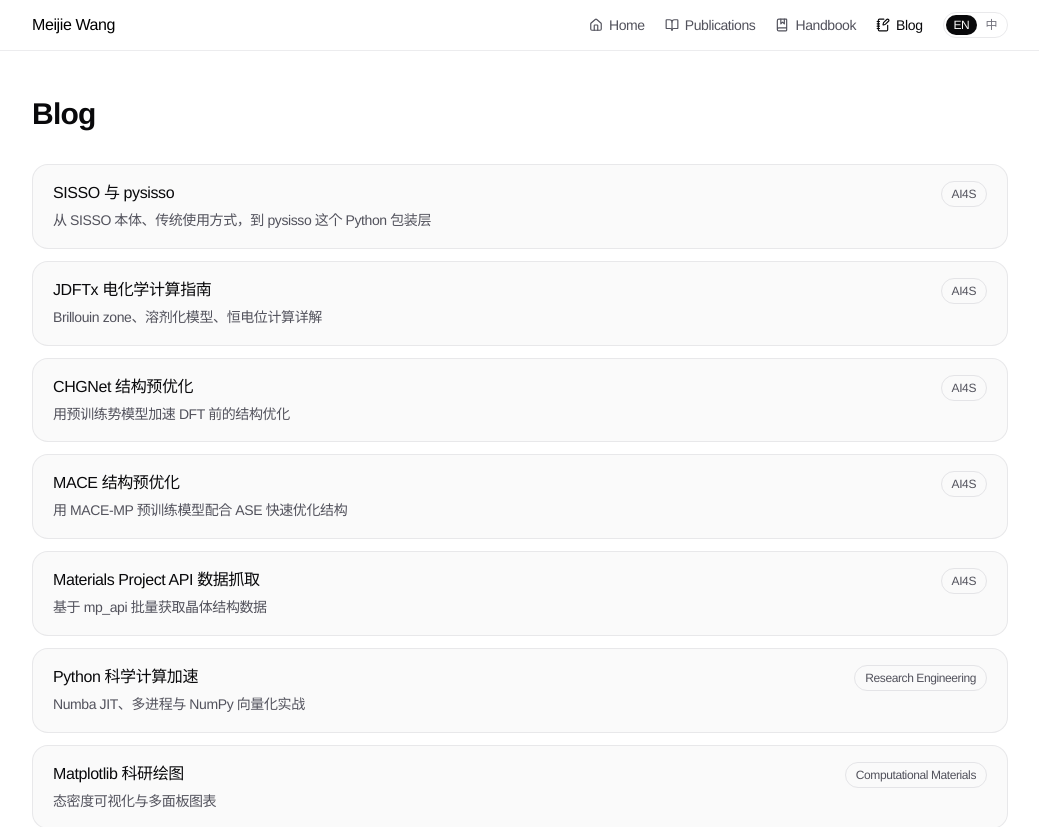
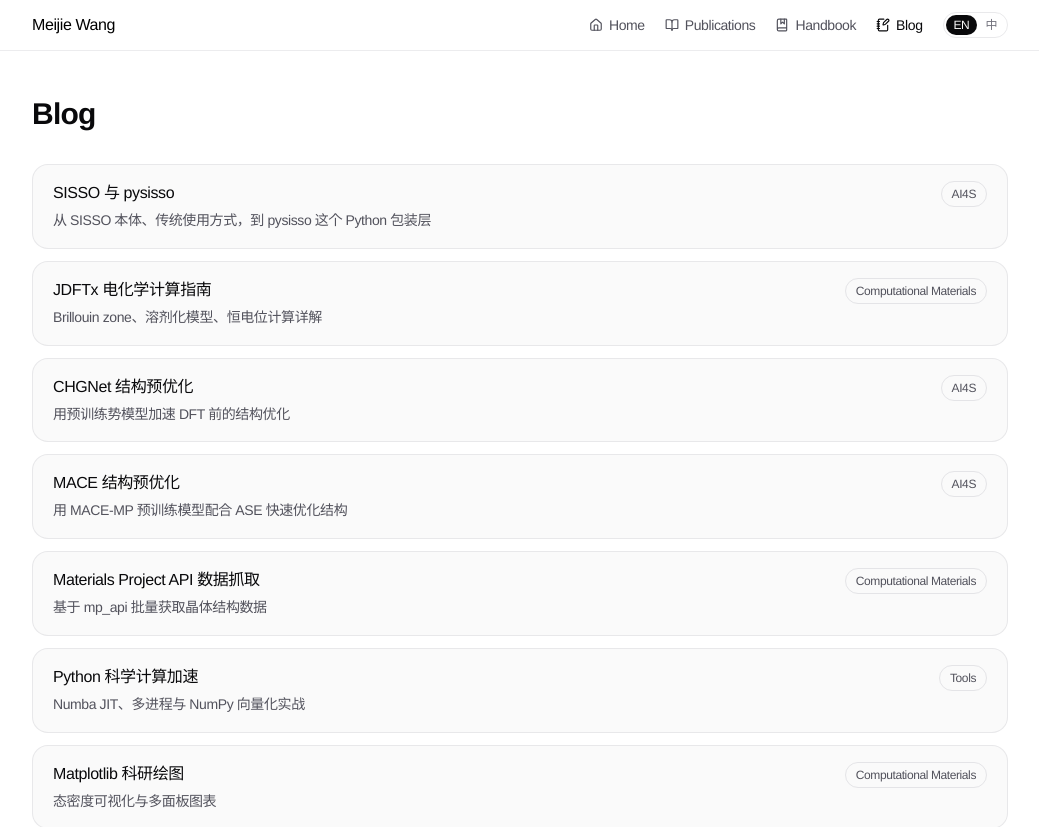
Before and after one commit to Migie-cphy/migie-site, a Next.js app: page /blog in a window 1280 px wide. Shown: the top 827 px of the page, without its empty margins (120-1159 px from the left). Built offline with nearby package versions, Linux system fonts and the light colour scheme.

Commit message:
consolidate blog categories into 计算材料/工具/AI4S

```diff
--- a/app/data.ts
+++ b/app/data.ts
@@ -24,7 +24,7 @@ type BlogPost = {
   description: string
   link: string
   uid: string
-  category: 'AI4S' | '计算材料' | '科研工程' | '工具与环境'
+  category: 'AI4S' | '计算材料' | '工具'
 }
 
 type SocialLink = {
@@ -122,7 +122,7 @@ export const BLOG_POSTS: BlogPost[] = [
     description: 'Brillouin zone、溶剂化模型、恒电位计算详解',
     link: '/blog/jdftx',
     uid: 'blog-jdftx',
-    category: 'AI4S',
+    category: '计算材料',
   },
   {
     title: 'CHGNet 结构预优化',
@@ -143,14 +143,14 @@ export const BLOG_POSTS: BlogPost[] = [
     description: '基于 mp_api 批量获取晶体结构数据',
     link: '/blog/mp-api',
     uid: 'blog-mp-api',
-    category: 'AI4S',
+    category: '计算材料',
   },
   {
     title: 'Python 科学计算加速',
     description: 'Numba JIT、多进程与 NumPy 向量化实战',
     link: '/blog/numpy-accelerate',
     uid: 'blog-numpy',
-    category: '科研工程',
+    category: '工具',
   },
   {
     title: 'Matplotlib 科研绘图',
@@ -164,21 +164,21 @@ export const BLOG_POSTS: BlogPost[] = [
     description: 'Zsh、SSH、文件传输与插件配置',
     link: '/blog/linux',
     uid: 'blog-linux',
-    category: '科研工程',
+    category: '工具',
   },
   {
     title: 'macOS 开发环境搭建',
     description: 'Homebrew、iTerm2、Oh My Zsh 全套配置',
     link: '/blog/macos',
     uid: 'blog-macos',
-    category: '工具与环境',
+    category: '工具',
   },
   {
     title: 'Shell 常用命令手册',
     description: '文件操作、文本处理、批量任务与通配符',
     link: '/blog/shell',
     uid: 'blog-shell',
-    category: '工具与环境',
+    category: '工具',
   },
   {
     title: 'VESTA 命令行批处理',
@@ -199,28 +199,28 @@ export const BLOG_POSTS: BlogPost[] = [
     description: '从源码编译 Zsh 与 ncurses 依赖',
     link: '/blog/ohmyzsh',
     uid: 'blog-ohmyzsh',
-    category: '工具与环境',
+    category: '工具',
   },
   {
     title: '远程 Jupyter Notebook',
     description: '通过 SSH 隧道连接服务器 Jupyter',
     link: '/blog/remote-jupyter',
     uid: 'blog-remote-jupyter',
-    category: '科研工程',
+    category: '工具',
   },
   {
     title: '并行计算工具集',
     description: 'pigz 多线程压缩、aria2 下载与并行执行',
     link: '/blog/parallel',
     uid: 'blog-parallel',
-    category: '科研工程',
+    category: '工具',
   },
   {
     title: 'Linux 科学计算服务器搭建',
     description: 'SLURM、CUDA、JDFTx 完整部署指南',
     link: '/blog/root',
     uid: 'blog-root',
-    category: '科研工程',
+    category: '工具',
   },
 ]
 
--- a/app/i18n.ts
+++ b/app/i18n.ts
@@ -35,8 +35,7 @@ export const BLOG = {
 export const BLOG_CATEGORY: Record<string, Bilingual> = {
   AI4S: { en: 'AI4S', zh: 'AI4S' },
   计算材料: { en: 'Computational Materials', zh: '计算材料' },
-  科研工程: { en: 'Research Engineering', zh: '科研工程' },
-  工具与环境: { en: 'Tools & Environment', zh: '工具与环境' },
+  工具: { en: 'Tools', zh: '工具' },
 }
 
 export const PUB: Record<string, Bilingual> = {
```
